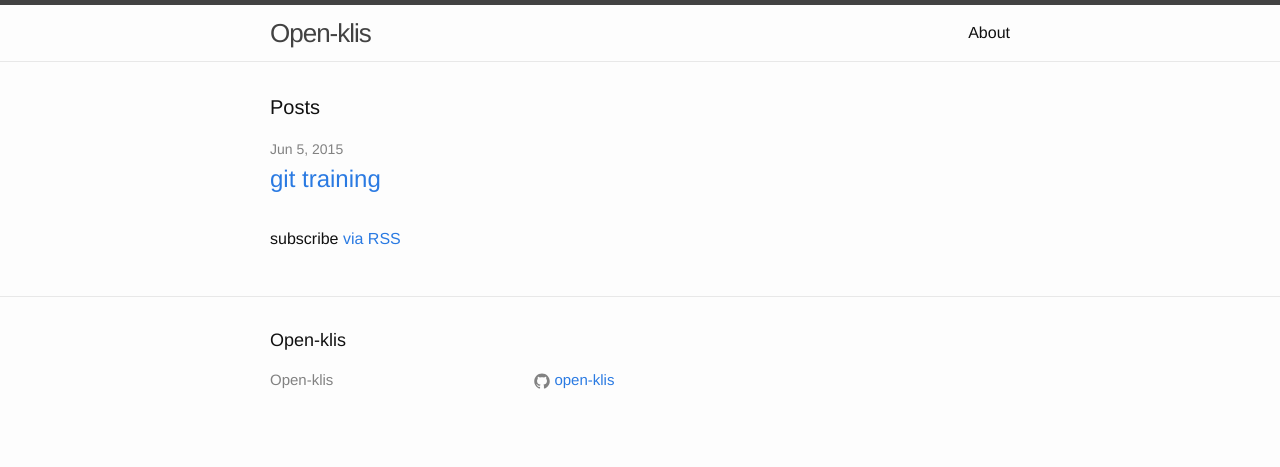
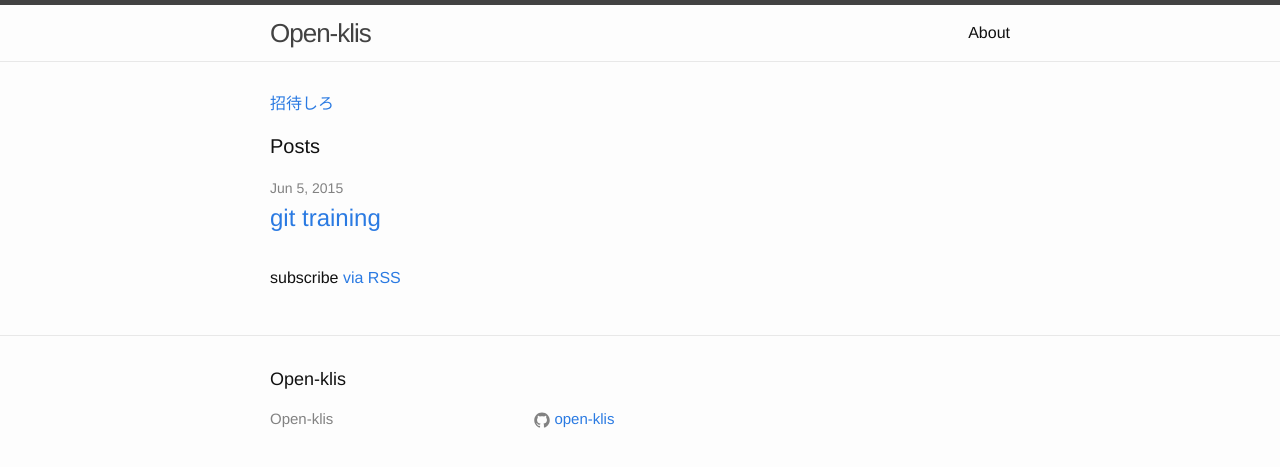
Before and after one commit to makky3939/open-klis.github.io, a Jekyll site: the page built from index.html, in a window 1280 px wide. Shown: the top 467 px of the page. Built offline with Jekyll 4.4.1, drawn with Linux system fonts in a browser that asks for light colours.

Commit message:
add invite

```diff
--- a/index.html
+++ b/index.html
@@ -3,6 +3,8 @@ layout: default
 ---
 
 <div class="home">
+
+  <p><a href="https://twitter.com/intent/tweet?text=@_Makky_\sopen-klis招待してください">招待しろ</a></p>
 
   <h1 class="page-heading">Posts</h1>
 
```
